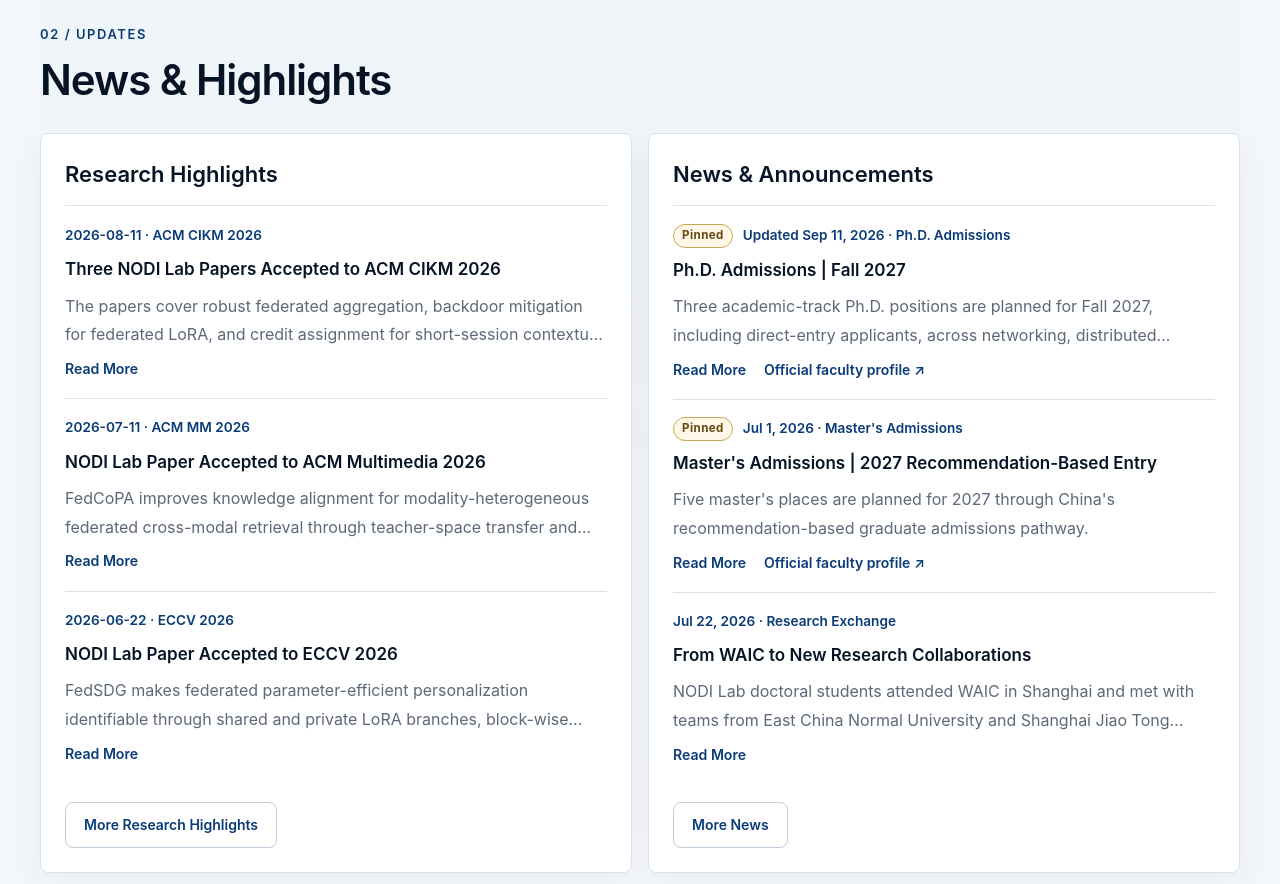
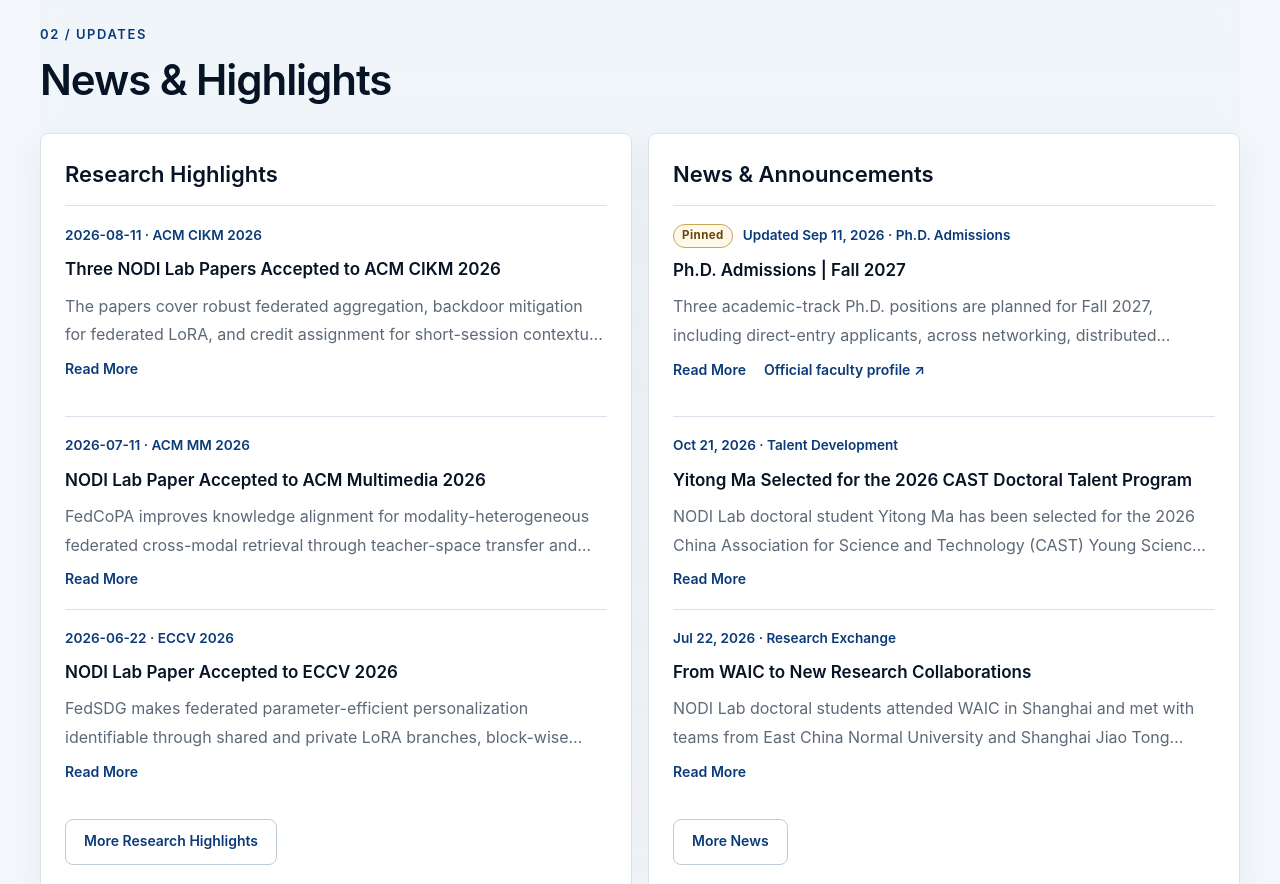
Before and after one commit to GYan1223/NODI-Homepage, a plain HTML site: page NODI实验室主页/index.html in a window 1280 px wide. Shown: the part 1420-2304 px from the top of the page. Drawn offline with Linux system fonts and the light colour scheme.

Commit message:
Add files via upload

```diff
--- a/NODI实验室主页/script.js
+++ b/NODI实验室主页/script.js
@@ -116,6 +116,8 @@ const translations = {
       more: {
         publications: "加载更多成果",
         news: "加载更多动态",
+        publicationsLess: "收起研究成果",
+        newsLess: "收起新闻与公告",
       },
       item: {
         pinned: "置顶",
@@ -336,6 +338,8 @@ const translations = {
       more: {
         publications: "More Research Highlights",
         news: "More News",
+        publicationsLess: "Show Fewer Research Highlights",
+        newsLess: "Show Fewer News Items",
       },
       item: {
         pinned: "Pinned",
@@ -648,7 +652,7 @@ const memberProfiles = {
     focusEn: "Privacy and fairness in federated learning, AI agent security, and trustworthy execution",
     image: "assets/images/people/keqing-fan.jpg",
   }),
-  "马亦瞳": createMemberProfile({
+  "马亦曈": createMemberProfile({
     nameZh: "马亦曈",
     nameEn: "Yitong Ma",
     focusZh: "机器学习安全、AI 医疗与高性能网络",
@@ -833,7 +837,7 @@ const teamGroups = [
     key: "doctoral",
     label: { zh: "博士生", en: "Ph.D. Students" },
     previewCount: TEAM_PREVIEW_COUNT,
-    members: pickMembers(["范可晴", "马亦瞳", "马秀慧", "王垚", "曹先智"]),
+    members: pickMembers(["范可晴", "马亦曈", "马秀慧", "王垚", "曹先智"]),
   },
   {
     key: "master",
@@ -876,7 +880,7 @@ const publications = [
         {
           title: "论文一｜FedBIG：让联邦更新的几何判断更可信",
           paragraphs: [
-            "《When Geometry Becomes Unreliable: Robust Federated Aggregation via Bounded Influence》由马亦瞳同学担任第一作者、燕刚教授担任通讯作者。论文重新审视鲁棒联邦聚合中的基础假设：在每轮参与客户端有限、模型更新维度极高且数据非独立同分布时，仅凭范数、距离、角度或相似度识别异常更新，其几何统计本身可能并不稳定。",
+            "《When Geometry Becomes Unreliable: Robust Federated Aggregation via Bounded Influence》由马亦曈同学担任第一作者、燕刚教授担任通讯作者。论文重新审视鲁棒联邦聚合中的基础假设：在每轮参与客户端有限、模型更新维度极高且数据非独立同分布时，仅凭范数、距离、角度或相似度识别异常更新，其几何统计本身可能并不稳定。",
             "FedBIG 先将高维更新映射到由当前参与客户端数量能够支撑的低维空间，再通过鲁棒尺度估计、协方差校准与白化削弱极端更新及方向尺度差异，最后依据稳定后的偏离程度限制可疑客户端对聚合结果的影响。实验覆盖图像与文本任务、多种模型投毒和后门攻击，并考察强数据异质性与低客户端参与率。论文同时指出方法的适用边界：当参与客户端过少或正常更新过度分散时，服务器难以形成可靠几何判断，鲁棒聚合性能也会下降。",
           ],
         },
@@ -1107,6 +1111,7 @@ const publications = [
 const featuredNewsItems = [
   {
     pinned: true,
+    date: "2026-09-11",
     meta: { zh: "更新于 2026-09-11 · 博士招生", en: "Updated Sep 11, 2026 · Ph.D. Admissions" },
     title: {
       zh: "NODI实验室2027年博士研究生招生公告",
@@ -1122,7 +1127,7 @@ const featuredNewsItems = [
           title: "招生计划",
           paragraphs: [
             "2027 年秋季：计划招收 3 名学术型博士研究生。招生类型、最终名额、报名条件与录取流程以吉林大学及学院当年度正式通知为准。",
-            "实验室同时招收 2027 年推免硕士研究生，计划名额 5 个，具体信息见下一条置顶公告。",
+            "实验室同时招收 2027 年推免硕士研究生，计划名额 5 个，具体信息见下方单独发布的推免招生公告。",
           ],
         },
         {
@@ -1163,7 +1168,7 @@ const featuredNewsItems = [
           title: "Planned intake",
           paragraphs: [
             "The lab plans to recruit three academic-track Ph.D. students for Fall 2027, including applicants entering directly from a bachelor's program. The final quota, eligibility requirements, and admissions process are subject to official notices from Jilin University and the college.",
-            "The lab also plans to recruit five master's students for 2027 through China's recommendation-based graduate admissions pathway; see the next pinned announcement for details.",
+            "The lab also plans to recruit five master's students for 2027 through China's recommendation-based graduate admissions pathway; see the separate master's admissions announcement below for details.",
           ],
         },
         {
@@ -1208,7 +1213,7 @@ const featuredNewsItems = [
     ],
   },
   {
-    pinned: true,
+    date: "2026-07-01",
     meta: { zh: "2026-07-01 · 推免招生", en: "Jul 1, 2026 · Master's Admissions" },
     title: {
       zh: "NODI实验室招收2027年推免生",
@@ -1296,6 +1301,51 @@ const featuredNewsItems = [
     ],
   },
   {
+    date: "2026-10-21",
+    meta: { zh: "2026-10-21 · 人才培养", en: "Oct 21, 2026 · Talent Development" },
+    title: {
+      zh: "喜报｜马亦曈入选中国科协博士生专项计划",
+      en: "Yitong Ma Selected for the 2026 CAST Doctoral Talent Program",
+    },
+    text: {
+      zh: "NODI实验室博士生马亦曈入选2026年中国科协青年科技人才培育工程博士生专项计划。",
+      en: "NODI Lab doctoral student Yitong Ma has been selected for the 2026 China Association for Science and Technology (CAST) Young Science and Technology Talent Development Program for Doctoral Students.",
+    },
+    detail: {
+      zh: [
+        {
+          title: "入选信息",
+          paragraphs: [
+            "根据中国科协“智慧科协”平台通知，NODI实验室博士生马亦曈入选2026年中国科协青年科技人才培育工程博士生专项计划。向马亦曈同学表示祝贺！",
+          ],
+        },
+        {
+          title: "培养内容",
+          paragraphs: [
+            "该专项计划依据《中国科协青年科技人才培育工程博士生专项计划管理办法》等规定实施。根据平台所示承诺内容，入选者将在培养期内参加由中国科协、全国学会、省级科协及科协基层组织等开展的政治训练、专业锻炼和社会历练等培养活动。",
+            "实验室将支持马亦曈同学扎实推进科研工作，积极参与专业交流与实践锻炼，在严格遵守学术规范和项目管理要求的基础上持续提升科研能力与综合素养。",
+          ],
+        },
+      ],
+      en: [
+        {
+          title: "Selection",
+          paragraphs: [
+            "According to a notification issued through the China Association for Science and Technology (CAST) platform, NODI Lab doctoral student Yitong Ma has been selected for the 2026 CAST Young Science and Technology Talent Development Program for Doctoral Students. Congratulations to Yitong on this recognition.",
+          ],
+        },
+        {
+          title: "Program development",
+          paragraphs: [
+            "The program is administered under CAST's relevant management rules. The undertaking displayed on the platform states that participants take part in development activities organized by CAST, national academic societies, provincial science and technology associations, and local CAST organizations, including political education, professional development, and social practice.",
+            "NODI Lab will support Yitong in advancing rigorous research, engaging in professional exchange and practical training, and strengthening both research capability and broader professional development while observing academic and program requirements.",
+          ],
+        },
+      ],
+    },
+  },
+  {
+    date: "2026-07-22",
     meta: { zh: "2026-07-22 · 学术交流", en: "Jul 22, 2026 · Research Exchange" },
     title: {
       zh: "从WAIC出发，走向更深的合作",
@@ -1353,6 +1403,7 @@ const featuredNewsItems = [
     },
   },
   {
+    date: "2026-06-06",
     meta: { zh: "2026-06-06 · 专家讲座", en: "Jun 6, 2026 · Invited Seminar" },
     title: {
       zh: "【专家讲座-上海交大熊国钧】智能决策进化：From Algorithms & RL to LLM-based Agents",
@@ -1420,6 +1471,12 @@ const featuredNewsItems = [
     },
   },
 ];
+
+function compareFeaturedNews(a, b) {
+  const pinnedDifference = Number(Boolean(b.pinned)) - Number(Boolean(a.pinned));
+  if (pinnedDifference !== 0) return pinnedDifference;
+  return b.date.localeCompare(a.date);
+}
 
 
 
@@ -1768,6 +1825,7 @@ const publicationsList = document.querySelector("#publications-list");
 const publicationsMore = document.querySelector("#publications-more");
 const newsList = document.querySelector("#news-list");
 const newsMore = document.querySelector("#news-more");
+const updatesGrid = document.querySelector(".updates-grid");
 
 const papersList = document.querySelector("#papers-list");
 const papersMore = document.querySelector("#papers-more");
@@ -2233,6 +2291,8 @@ function renderUpdateColumn(container, button, items, key) {
 
     article.append(metaRow, title, description);
 
+    let detailElement = null;
+
     if (expanded && hasMore) {
       const detail = document.createElement("div");
       detail.className = "update-item-detail";
@@ -2256,16 +2316,16 @@ function renderUpdateColumn(container, button, items, key) {
         detail.appendChild(sectionElement);
       });
 
-      article.appendChild(detail);
+      detailElement = detail;
     }
 
     const actions = document.createElement("div");
     actions.className = "update-item-actions";
 
-    if (hasMore) {
+    const createDetailToggle = (extraClass = "") => {
       const toggle = document.createElement("button");
       toggle.type = "button";
-      toggle.className = "update-item-toggle";
+      toggle.className = `update-item-toggle${extraClass ? ` ${extraClass}` : ""}`;
       toggle.textContent = expanded
         ? getTranslation("updates.item.less")
         : getTranslation("updates.item.more");
@@ -2274,7 +2334,11 @@ function renderUpdateColumn(container, button, items, key) {
         updateItemExpandedState[itemKey] = !expanded;
         renderUpdates();
       });
-      actions.appendChild(toggle);
+      return toggle;
+    };
+
+    if (hasMore) {
+      actions.appendChild(createDetailToggle());
     }
 
     if (item.url) {
@@ -2299,15 +2363,39 @@ function renderUpdateColumn(container, button, items, key) {
 
     if (actions.childElementCount) article.appendChild(actions);
 
+    if (detailElement) {
+      article.appendChild(detailElement);
+
+      const detailFooter = document.createElement("div");
+      detailFooter.className = "update-item-detail-footer";
+      detailFooter.appendChild(createDetailToggle("update-item-toggle-bottom"));
+      article.appendChild(detailFooter);
+    }
+
     container.appendChild(article);
   });
 
-  button.hidden = visibleItems.length >= items.length;
+  const canCollapse = items.length > updatePageSize[key] && visibleItems.length >= items.length;
+  button.hidden = items.length <= updatePageSize[key];
+  button.textContent = canCollapse
+    ? getTranslation(`updates.more.${key}Less`)
+    : getTranslation(`updates.more.${key}`);
+  button.setAttribute("aria-expanded", updateState[key] > updatePageSize[key] ? "true" : "false");
 }
 
 function renderUpdates() {
   renderUpdateColumn(publicationsList, publicationsMore, publications, "publications");
-  renderUpdateColumn(newsList, newsMore, featuredNewsItems, "news");
+  const orderedNewsItems = [...featuredNewsItems].sort(compareFeaturedNews);
+  renderUpdateColumn(newsList, newsMore, orderedNewsItems, "news");
+
+  const hasExpandedItem = Object.values(updateItemExpandedState).some(Boolean);
+  const hasExpandedList =
+    updateState.publications > updatePageSize.publications ||
+    updateState.news > updatePageSize.news;
+  const hasExpandedContent = hasExpandedItem || hasExpandedList;
+  publicationsList.classList.toggle("is-balanced", !hasExpandedContent);
+  newsList.classList.toggle("is-balanced", !hasExpandedContent);
+  updatesGrid?.classList.toggle("has-expanded-content", hasExpandedContent);
 }
 
 function getUpdateSummaryText(item) {
@@ -2451,12 +2539,18 @@ galleryMore.addEventListener("click", () => {
 });
 
 publicationsMore.addEventListener("click", () => {
-  updateState.publications += updatePageSize.publications;
+  updateState.publications =
+    updateState.publications >= publications.length
+      ? updatePageSize.publications
+      : Math.min(publications.length, updateState.publications + updatePageSize.publications);
   renderUpdates();
 });
 
 newsMore.addEventListener("click", () => {
-  updateState.news += updatePageSize.news;
+  updateState.news =
+    updateState.news >= featuredNewsItems.length
+      ? updatePageSize.news
+      : Math.min(featuredNewsItems.length, updateState.news + updatePageSize.news);
   renderUpdates();
 });
 
--- a/NODI实验室主页/styles.css
+++ b/NODI实验室主页/styles.css
@@ -594,6 +594,7 @@ html[lang="en"] .pillar-card h3 {
 
 .update-item {
   display: grid;
+  align-content: start;
   gap: 8px;
   padding: 17px 0;
   border-top: 1px solid var(--line);
@@ -715,6 +716,12 @@ html[lang="en"] .pillar-card h3 {
 .update-item-toggle:hover,
 .update-item-toggle:focus-visible {
   text-decoration: underline;
+}
+
+.update-item-detail-footer {
+  display: flex;
+  justify-content: flex-start;
+  padding-top: 2px;
 }
 
 .updates-more,
@@ -1982,8 +1989,30 @@ section[id] {
 
 .pillar-grid { gap: 16px; }
 .updates-grid { gap: 16px; align-items: stretch; }
-.updates-card { grid-template-rows: auto 1fr auto; }
+.updates-card {
+  grid-template-rows: auto 1fr auto;
+}
 .updates-list { align-content: start; }
+
+@media (min-width: 821px) {
+  /* Keep both collapsed update columns level and align their three preview rows. */
+  .updates-card {
+    height: 100%;
+  }
+
+  .updates-list.is-balanced {
+    grid-auto-rows: 1fr;
+  }
+
+  /* Once a detail opens, let each column follow its own content height. */
+  .updates-grid.has-expanded-content {
+    align-items: start;
+  }
+
+  .updates-grid.has-expanded-content .updates-card {
+    height: auto;
+  }
+}
 .pillar-card, .updates-card, .team-card, .team-group, .outcomes-panel, .contact-card {
   padding: var(--card-padding);
 }
```
